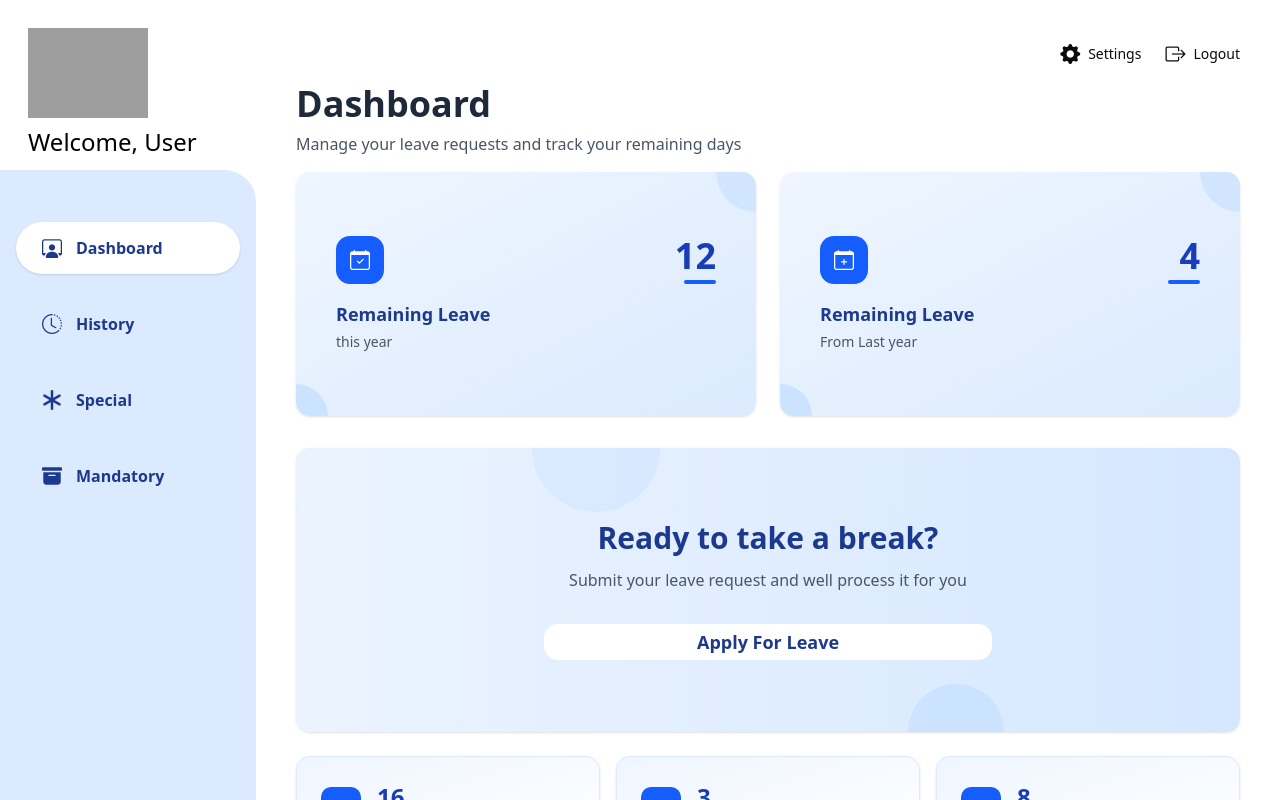
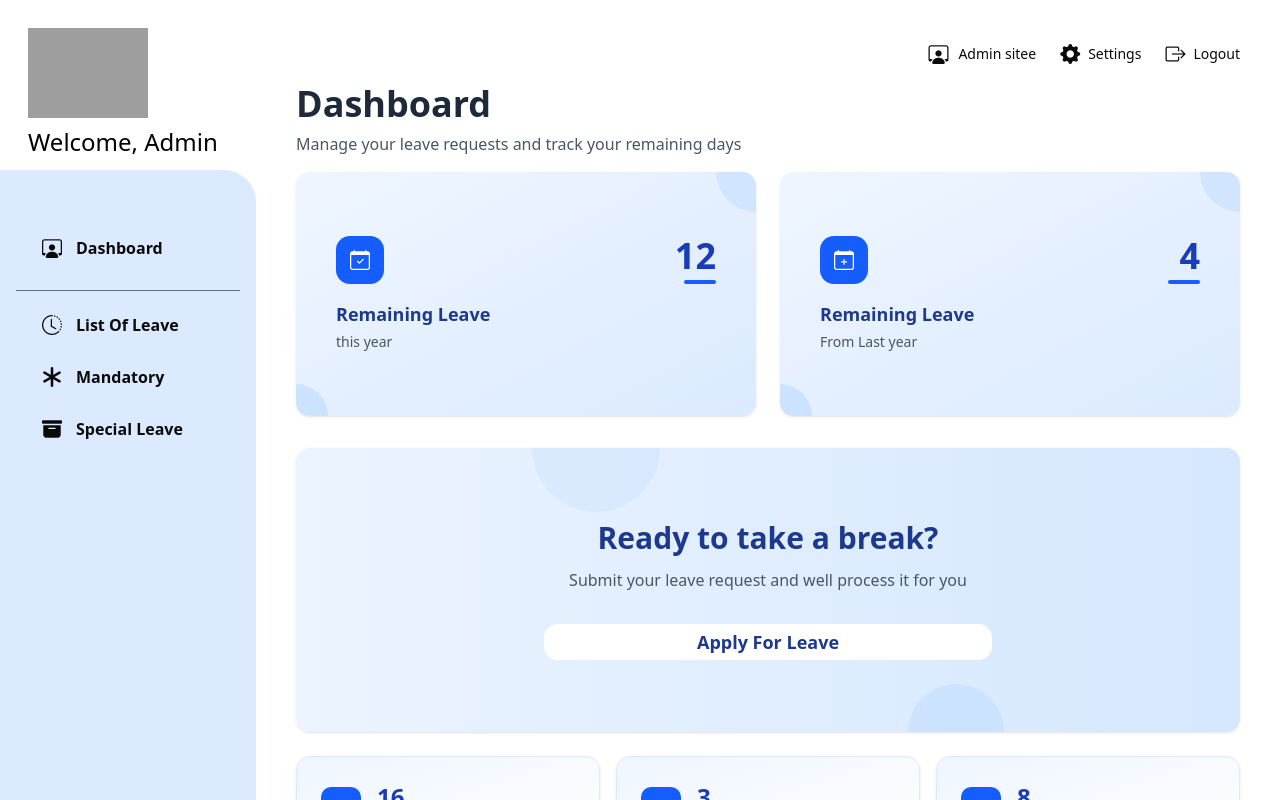
Before and after one commit to Rifandiysf/leave-app-wgs, a Next.js app in the folder client/: page / in a window 1280 px wide. Built offline with nearby package versions, Linux system fonts and the light colour scheme; grey boxes are pictures that could not be loaded.

Commit message:
usage: props

```diff
--- a/client/app/layout.tsx
+++ b/client/app/layout.tsx
@@ -28,9 +28,9 @@ export default function RootLayout({
     <html lang="en">
       <body className={`${geistSans.variable} ${geistMono.variable} antialiased`}>
         <section className='flex h-screen bg-white relative overflow-hidden'>
-          {!shouldHidden && <Sidebar />}
+          {!shouldHidden && <Sidebar role='admin' />}
           <main className='flex-1 p-4 md:p-6 lg:p-10 overflow-y-auto w-full lg:w-auto'>
-            {!shouldHidden && <Header/>}
+            {!shouldHidden && <Header role='admin'/>}
             {children}
           </main>
         </section>
```
